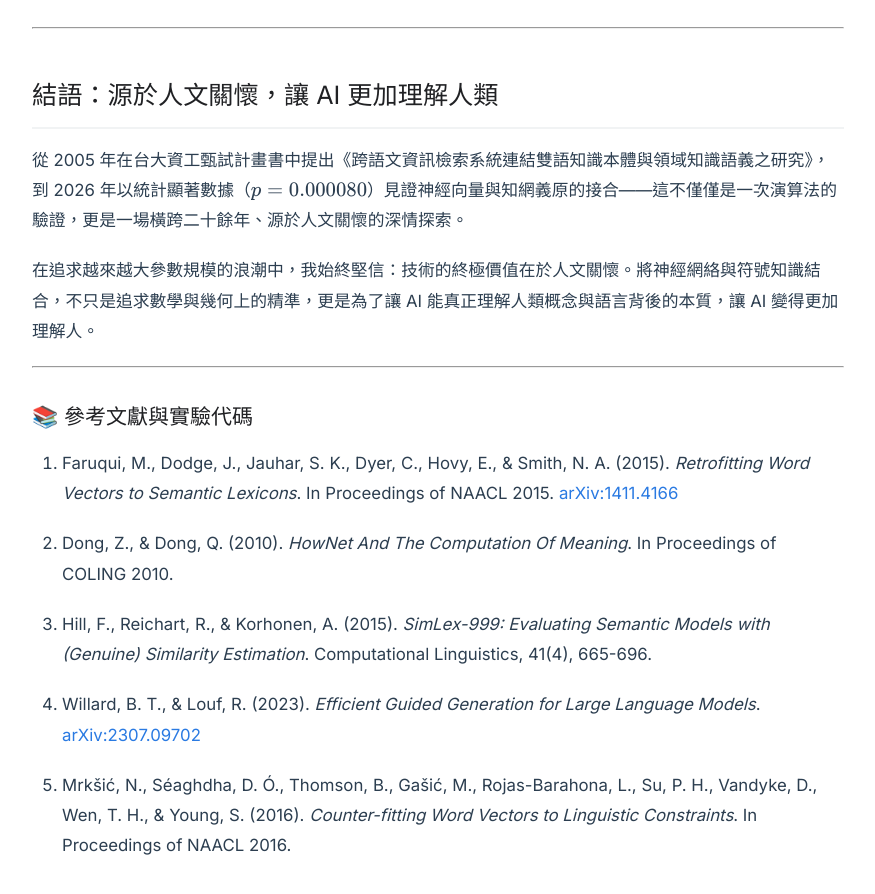
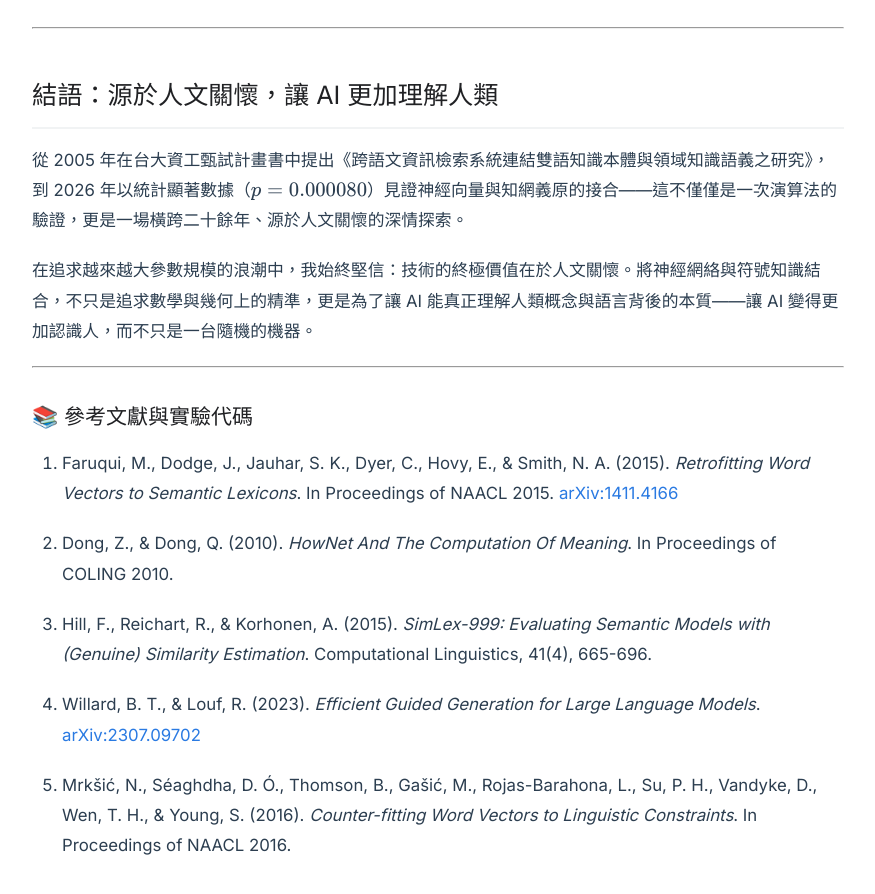
Before and after one commit to yefangwong/yefangwong.github.io, a Jekyll site: the page built from _posts/2026-09-27-grounding-dense-embeddings-via-hownet-retrofitting.md, in a window 1280 px wide and 900 px high, scrolled down 8333 px. Shown: the top 894 px of the window, without its empty margins (202-1077 px from the left). Built offline with Jekyll 4.4.1, drawn with Linux system fonts in a browser that asks for light colours.

Commit message:
style: enrich conclusion with humanistic vision 'make AI truly understand humans rather than just a stochastic machine'

```diff
--- a/_posts/2026-09-27-grounding-dense-embeddings-via-hownet-retrofitting.md
+++ b/_posts/2026-09-27-grounding-dense-embeddings-via-hownet-retrofitting.md
@@ -228,7 +228,7 @@ $$\mathbf{q}_i^{(t+1)} = \frac{\alpha_i \hat{\mathbf{q}}_i + \sum_{j \in N(i)} \
 
 從 2005 年在台大資工甄試計畫書中提出《跨語文資訊檢索系統連結雙語知識本體與領域知識語義之研究》，到 2026 年以統計顯著數據（$p = 0.000080$）見證神經向量與知網義原的接合——這不僅僅是一次演算法的驗證，更是一場橫跨二十餘年、源於人文關懷的深情探索。
 
-在追求越來越大參數規模的浪潮中，我始終堅信：技術的終極價值在於人文關懷。將神經網絡與符號知識結合，不只是追求數學與幾何上的精準，更是為了讓 AI 能真正理解人類概念與語言背後的本質，讓 AI 變得更加理解人。
+在追求越來越大參數規模的浪潮中，我始終堅信：技術的終極價值在於人文關懷。將神經網絡與符號知識結合，不只是追求數學與幾何上的精準，更是為了讓 AI 能真正理解人類概念與語言背後的本質——讓 AI 變得更加認識人，而不只是一台隨機的機器。
 
 ---
 
```
